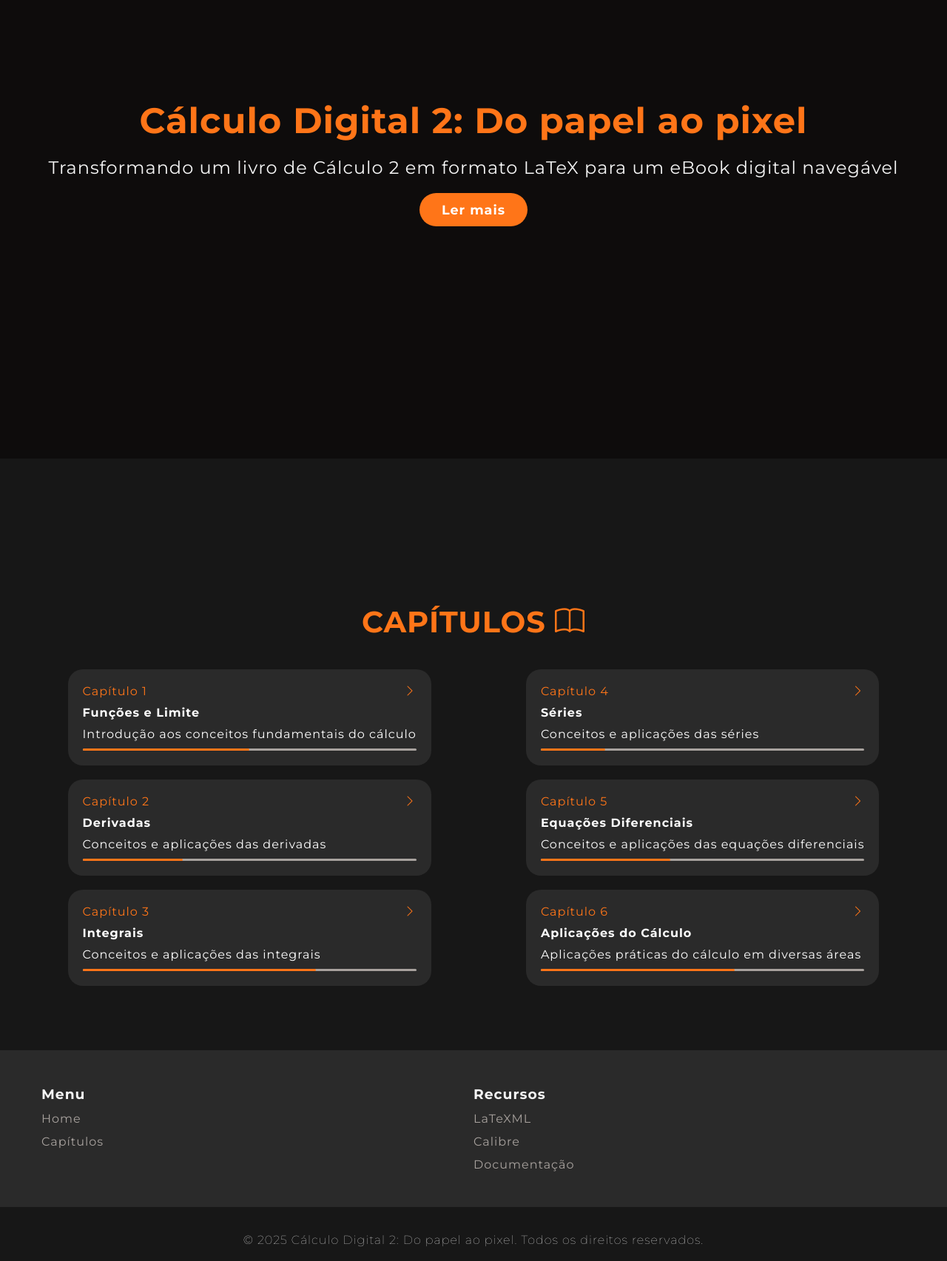
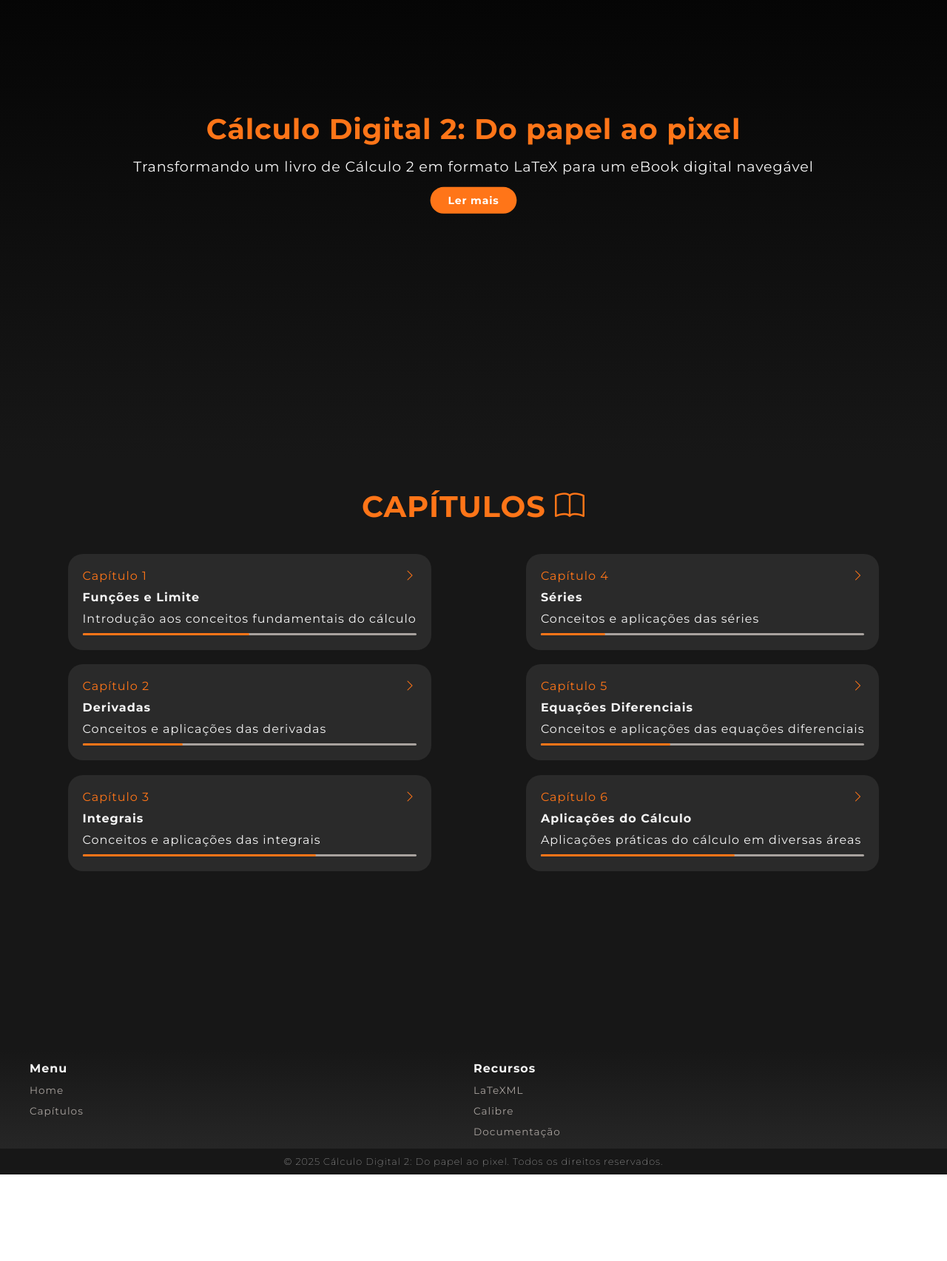
Before and after one commit to Pixel-Math/pixel-math, a plain HTML site: page index.html in a window 1280 px wide. Shown: the part 180-1885 px from the top of the page at 74% size. After the commit the page ends 1768 px from the top, so only its background shows below. Drawn offline with nearby package versions, Linux system fonts and the light colour scheme.

Commit message:
update layout

```diff
--- a/index.html
+++ b/index.html
@@ -24,7 +24,7 @@
     </header>
 
     <section id="Home" class="section">
-      <div class="home-content">
+      <div class="home-content fade-in">
           <h1 class="title">Cálculo Digital 2: Do papel ao pixel</h1>
           <p class="subtitle">
             Transformando um livro de Cálculo 2 em formato LaTeX para um eBook
@@ -36,13 +36,12 @@
 
 
     <section id="Capitulos" class="section">
-      <h2 class="section-title">Capítulos <i class="bi bi-book"></i></h2>
-      <div class="capitulos-container"></div>
+      <h2 class="section-title slide-in">Capítulos <i class="bi bi-book"></i></h2>
+      <div class="capitulos-container slide-in"></div>
     </section>
 
     <footer>
-      <div id="footer_content">
-        <div id="footer-container">
+        <div class="footer-container">
             <ul class="footer-list">
             <li>
                 <h3>Menu</h3>
@@ -61,8 +60,7 @@
             </ul>
         </div>
 
-      <div id="footer_copyright">
-        <p class="space">
+      <div class="footer_copyright">
           © 2025 Cálculo Digital 2: Do papel ao pixel. Todos os direitos
           reservados.
         </p>
--- a/script.js
+++ b/script.js
@@ -31,7 +31,6 @@ const capitulos = {
   },
 };
 
-// Função para adicionar animação de slide-in
 document.addEventListener("DOMContentLoaded", function () {
   const observer = new IntersectionObserver(
     (entries) => {
@@ -44,7 +43,7 @@ document.addEventListener("DOMContentLoaded", function () {
     { threshold: 0.1 }
   );
 
-  document.querySelectorAll(".text-slide-in").forEach((el) => {
+  document.querySelectorAll(".slide-in, .fade-in").forEach((el) => {
     observer.observe(el);
   });
 
--- a/style.css
+++ b/style.css
@@ -4,7 +4,7 @@
   --color-background: #363636;
   --color-text: #f5f5f5;
   --color-text-dark: #a8a29e;
-  --color-neutral-0: #0e0c0c;
+  --color-neutral-0: #000000;
   --color-neutral-10: #171717;
   --color-neutral-15: #2a2a2a;
   --color-neutral-20: #3c3c3c;
@@ -19,12 +19,19 @@
   letter-spacing: 1px;
 }
 
-html,
 body {
+  height: 100%;
+  margin: 0;
+  padding: 0;
   overflow-x: hidden;
   font-family: "Montserrat", sans-serif;
   color: var(--color-text);
   scroll-behavior: smooth;
+  background: linear-gradient(
+    to bottom,
+    var(--color-neutral-0),
+    var(--color-neutral-10)
+  );
 }
 
 header {
@@ -80,9 +87,6 @@ header.visible {
 .section {
   padding: 40px;
   min-height: 100vh;
-  display: flex;
-  flex-direction: column;
-  justify-content: center;
 }
 
 .section-title {
@@ -95,7 +99,14 @@ header.visible {
 }
 
 #Home {
-  background-color: var(--color-neutral-0);
+  display: flex;
+  flex-direction: column;
+  justify-content: center;
+  background: linear-gradient(
+    to bottom,
+    var(--color-neutral-0),
+    var(--color-neutral-10)
+  );
 }
 
 .home-content {
@@ -116,7 +127,6 @@ header.visible {
 
 .subtitle {
   font-size: 1.5rem;
-  color: var(--color-text);
   text-align: center;
 }
 
@@ -189,20 +199,22 @@ header.visible {
 footer {
   width: 100%;
   color: var(--color-neutral-40);
+  background: linear-gradient(
+    to bottom,
+    var(--color-neutral-10),
+    var(--color-neutral-15)
+  );
+  font-size: 0.85rem;
 }
 
 .footer-link {
   text-decoration: none;
 }
 
-#footer_content {
-  background-color: var(--color-neutral-15);
-}
-
-#footer-container {
+.footer-container {
   display: grid;
   grid-template-columns: repeat(2, 1fr);
-  padding: 3rem 3.5rem;
+  padding: 15px 40px;
 }
 
 .footer-list {
@@ -221,20 +233,34 @@ footer {
   color: var(--color-primary);
 }
 
-#footer_copyright {
+.footer_copyright {
   display: flex;
   justify-content: center;
   background-color: var(--color-neutral-10);
-  font-size: 1rem;
-  padding: 1.2rem;
+  font-size: 0.8rem;
+  padding: 10px 5px 10px 5px;
   font-weight: 100;
 }
 
-.space {
-  margin-top: 1rem;
+.slide-in {
+  opacity: 0;
+  transform: translateX(-30px);
+  transition: opacity 1s ease, transform 1s ease;
 }
 
-/* Animações */
+.slide-in.visible {
+  opacity: 1;
+  transform: translateX(0);
+}
+
+.fade-in {
+  opacity: 0;
+  transform: scale(0.8);
+}
+
+.fade-in.visible {
+  animation: fade-in 0.8s ease forwards;
+}
 @keyframes fade-in {
   from {
     scale: 0.8;
@@ -246,18 +272,6 @@ footer {
   }
 }
 
-.text-slide-in {
-  opacity: 0;
-  transform: translateX(-30px);
-  transition: opacity 1s ease, transform 1s ease;
-}
-
-.text-slide-in.visible {
-  opacity: 1;
-  transform: translateX(0);
-}
-
-/* Responsividade */
 @media screen and (max-width: 992px) {
   .section-title {
     font-size: 2rem;
@@ -324,51 +338,3 @@ footer {
     font-size: 1rem;
   }
 }
-
-* {
-  box-sizing: border-box;
-}
-body,
-html {
-  padding: 0;
-  margin: 0;
-}
-body {
-  background: #232323;
-  color: #fff;
-}
-.opaque {
-  position: absolute;
-  top: 0;
-  left: 0;
-  right: 0;
-  bottom: 0;
-  opacity: 0;
-  background: #d2d6f1;
-}
-.lt-ie9 .opaque {
-  display: none;
-}
-.feature {
-  position: fixed;
-  top: 0;
-  z-index: 0;
-  width: 100%;
-  padding-top: 50%;
-  background: url(http://s3.nikecdn.com/pass/NikeBasketball/LeBron_Poster.jpg)
-    center center no-repeat;
-  -webkit-background-size: 250%;
-  -moz-background-size: 250%;
-  -o-background-size: 250%;
-  background-size: 250%;
-  -webkit-box-shadow: 0 -50px 20px -20px #232323 inset;
-  -moz-box-shadow: 0 -50px 20px -20px #232323 inset;
-  box-shadow: 0 -50px 20px -20px #232323 inset;
-}
-
-@media only screen and (min-width: 36.25em) {
-  .content {
-    width: 60%;
-    padding-top: 35%;
-  }
-}
```
